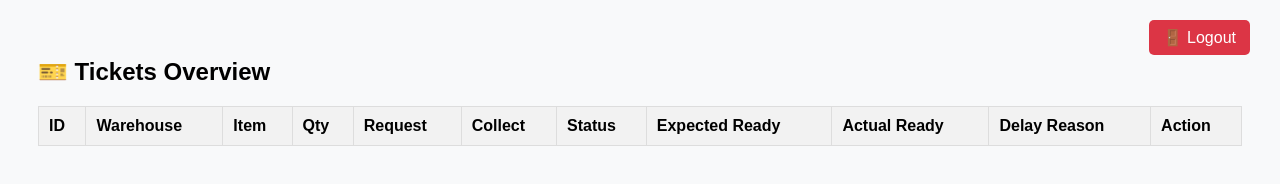
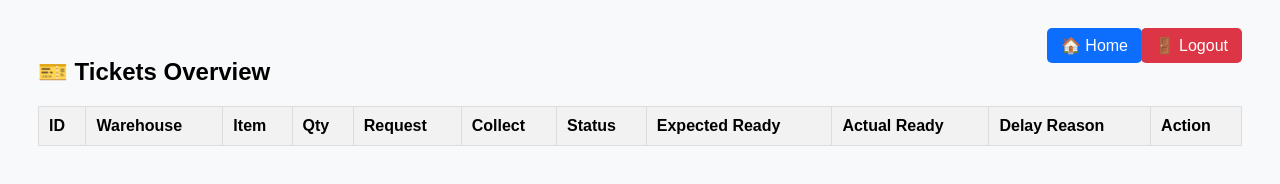
Before and after one commit to zaher-1987/warehouse-system, a website: page public/ticket-view.html in a window 1280 px wide. Drawn offline with Linux system fonts and the light colour scheme; no server answers.

Commit message:
Update ticket-view.html

```diff
--- a/public/ticket-view.html
+++ b/public/ticket-view.html
@@ -4,7 +4,7 @@
   <meta charset="UTF-8" />
   <title>🎫 Tickets - Warehouse System</title>
   <style>
-    body { font-family: Arial, sans-serif; padding: 30px; background: #f8f9fa; }
+    body { font-family: Arial, sans-serif; padding: 30px; background: #f8f9fa; position: relative; }
     h2 { margin-bottom: 20px; }
     table { width: 100%; border-collapse: collapse; background: #fff; }
     th, td { border: 1px solid #ddd; padding: 10px; text-align: left; }
@@ -13,10 +13,14 @@
     button.save-btn { padding: 6px 10px; background: #0d6efd; color: white; border: none; border-radius: 4px; cursor: pointer; }
     button.save-btn:hover { background: #0b5ed7; }
     .logout { position: absolute; top: 20px; right: 30px; background: #dc3545; color: white; padding: 8px 14px; border: none; border-radius: 5px; text-decoration: none; }
+    .home-btn { position: absolute; top: 20px; right: 130px; background: #0d6efd; color: white; padding: 8px 14px; border-radius: 5px; text-decoration: none; }
+    .home-btn:hover { background: #0b5ed7; }
   </style>
 </head>
 <body>
+  <a class="home-btn" href="/dashboard.html">🏠 Home</a>
   <a class="logout" href="/logout">🚪 Logout</a>
+
   <h2>🎫 Tickets Overview</h2>
 
   <table id="ticketTable">
```
